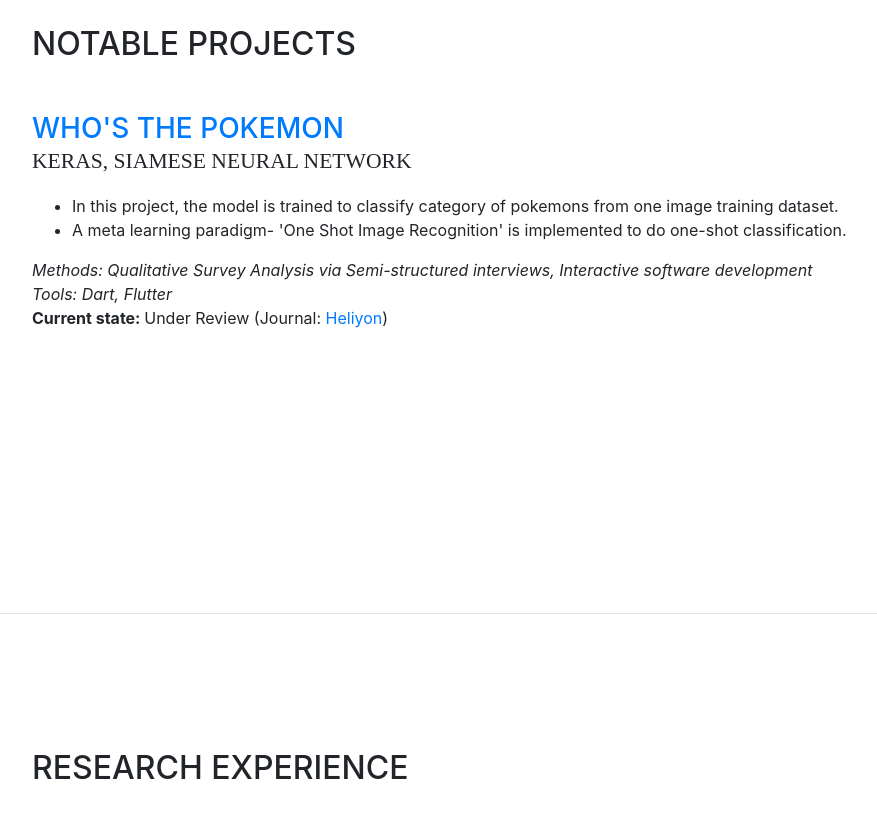
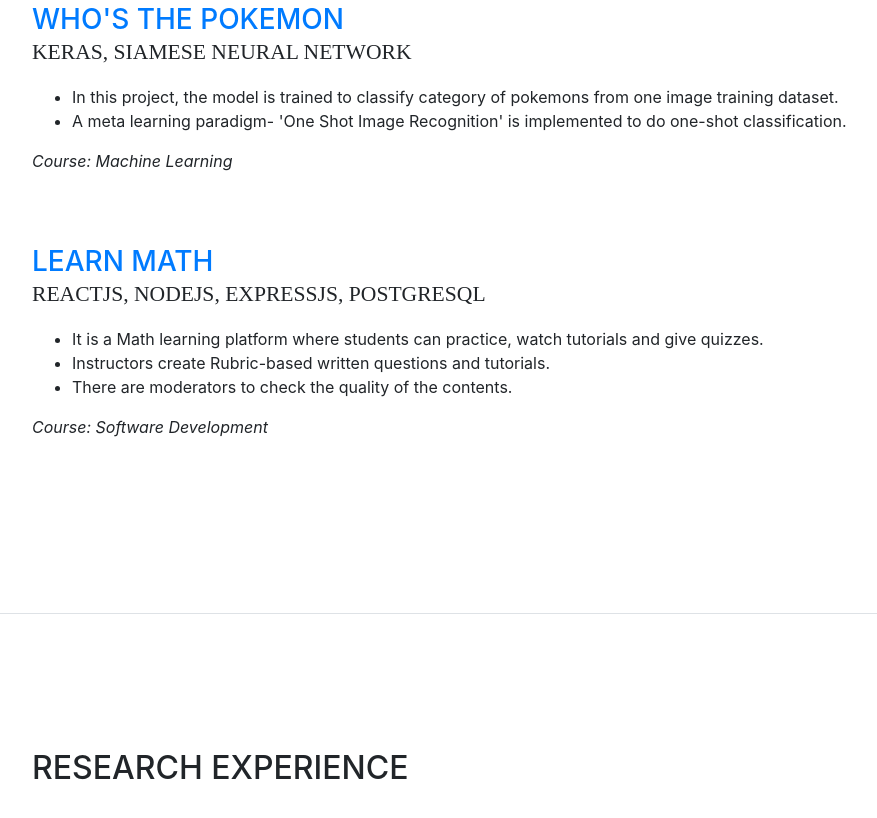
Before and after one commit to NaziaAfreen015/NaziaAfreen015.github.io, a website with bundled scripts: page index.html in a window 1280 px wide. Shown: the part 1786-2604 px from the top of the page, without its empty margins (303-1180 px from the left). Built offline with nearby package versions, Linux system fonts and the light colour scheme; some icons are missing; a web font is replaced by a local one.

Commit message:
project 2

```diff
--- a/index.html
+++ b/index.html
@@ -54,6 +54,9 @@
           </li>
           <li class="nav-item">
             <a class="nav-link js-scroll-trigger" href="#research">Research Experience</a>
+          </li>
+          li class="nav-item">
+            <a class="nav-link js-scroll-trigger" href="#experience">Notable Projects</a>
           </li>
           <li class="nav-item">
             <a class="nav-link js-scroll-trigger" href="#experience">Work Experience</a>
@@ -175,27 +178,49 @@
                           A meta learning paradigm- 'One Shot Image Recognition' is implemented to do one-shot classification.
                         </li>
                       </ul>
-
-
-
                   </p>
 
-		            		<em>Methods: Qualitative Survey Analysis via Semi-structured interviews, Interactive software development</em>
-		            		<br>
-		            		<em>Tools: Dart, Flutter</em>
-                    		<br>
-
-                        <p> <strong>Current state: </strong>
-                          Under Review (Journal: <a href="https://www.cell.com/heliyon/home">Heliyon</a>)
-                        </p>
 				        <!-- </div> -->
 				        <!-- <div class="col-lg-4 col-md-4 col-sm-12">
 			            	<img class="img-fluid" src="img/malign.jpg" width="50%" align="center">
 			            </div> -->
+                  <em>Course: Machine Learning</em>
 
           			</div>
 	            </div>
 	        </div>
+
+          <div class="resume-item d-flex flex-column flex-md-row mb-4">
+            <div class="resume-content mr-auto">
+                <h3 class="mb-0 text-primary row col-lg-8 col-md-8 col-sm-12"><a href=https://github.com/NaziaAfreen015/Trip-Advisor> Learn Math</a></h3>
+                <div class="subheading mb-3">ReactJS, NodeJS, ExpressJS, PostgreSQL
+                </div>
+                <div class="mb-5">
+                <!-- <div class="col-lg-8 col-md-8 col-sm-12"> -->
+                  <!-- <div class="col-lg-8 col-md-8 col-sm-12"> -->
+                  <p class="justify">
+                    <ul>
+                      <li>
+                        It is a Math learning platform where students can practice, watch tutorials and give quizzes.
+                      </li>
+                      <li>
+                        Instructors create Rubric-based written questions and tutorials.
+                      </li>
+                      <li>
+                        There are moderators to check the quality of the contents.
+                      </li>
+                    </ul>
+                </p>
+                <em>Course: Software Development</em>
+              <!-- </div> -->
+              <!-- <div class="col-lg-4 col-md-4 col-sm-12">
+                  <img class="img-fluid" src="img/malign.jpg" width="50%" align="center">
+                </div> -->
+
+              </div>
+            </div>
+        </div>
+
           </div>
         </div>
       </section>
```
